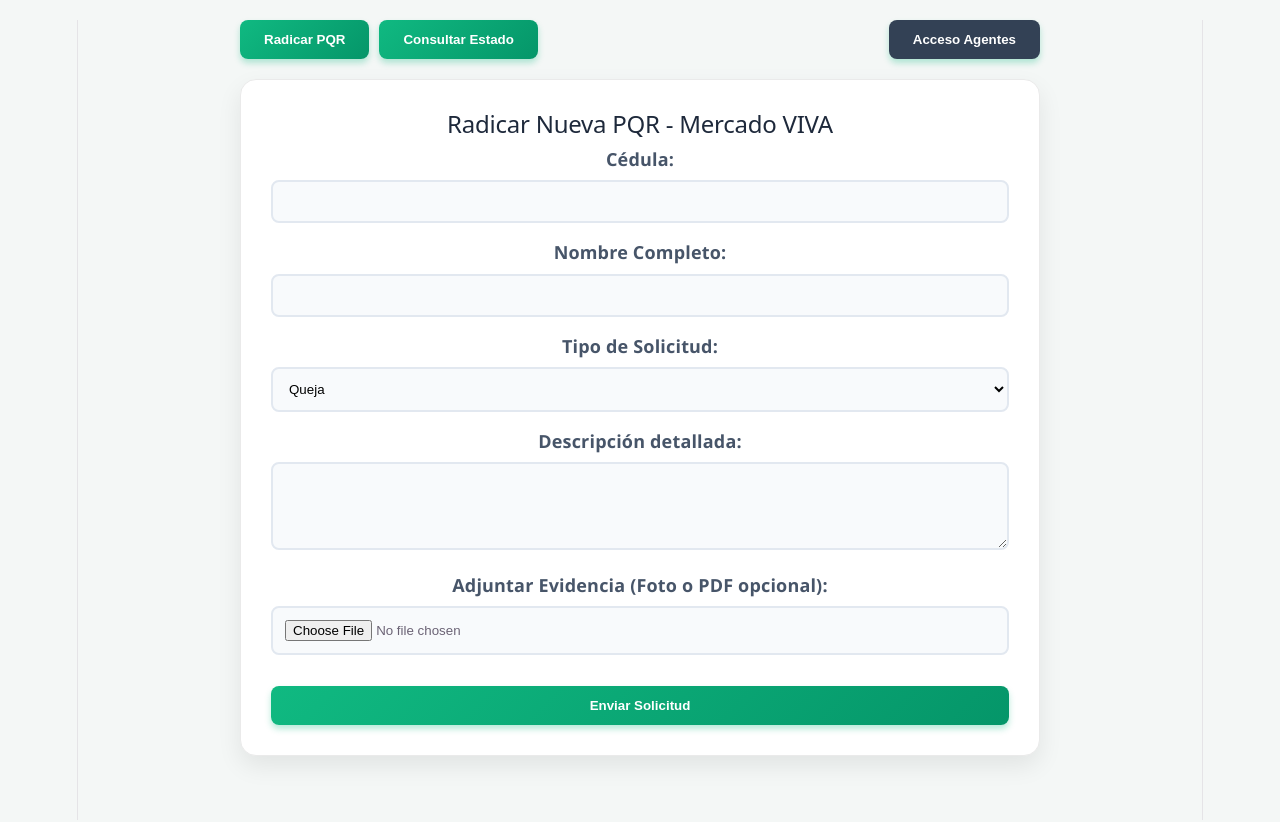
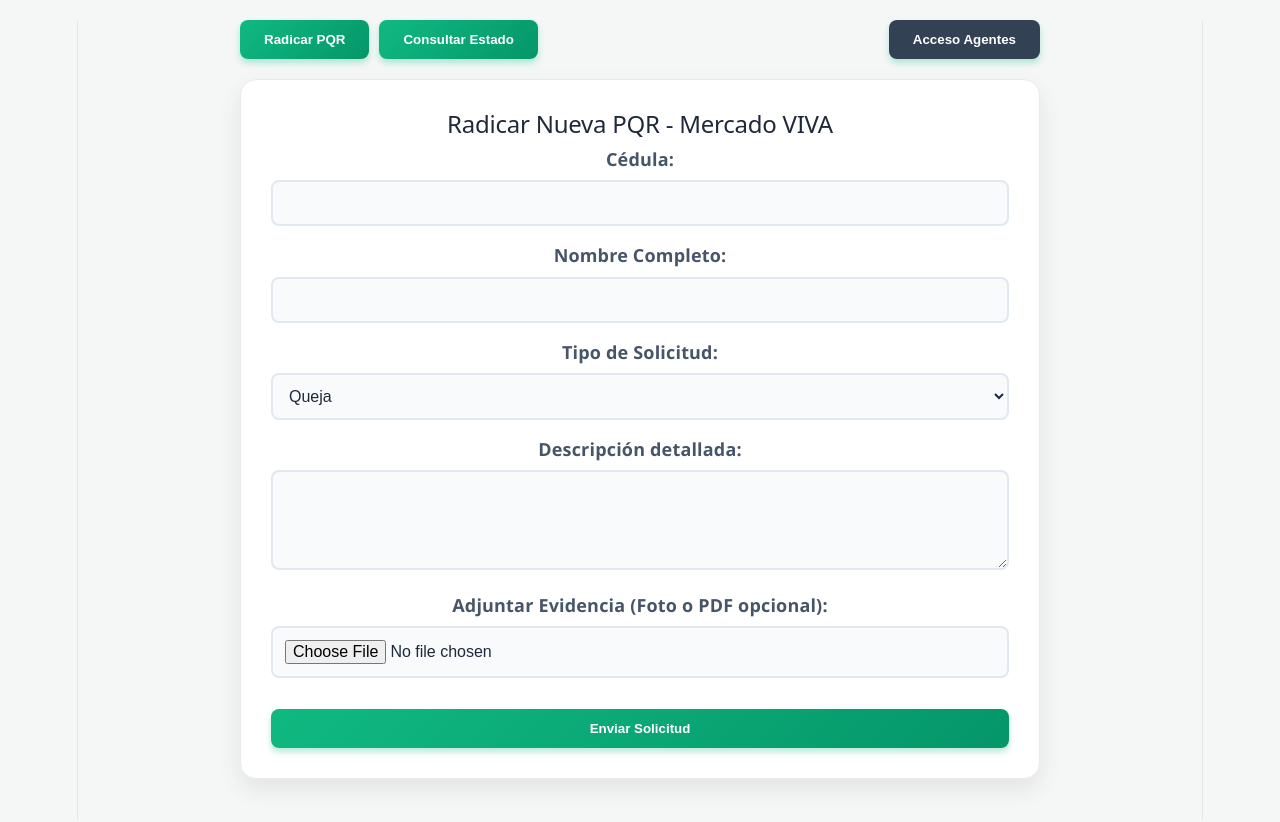
Before and after one commit to davidgarciavillanueva/mercadoviva-mvp, a React (Vite) app in the folder frontend_mercadoviva/: page / in a window 1280 px wide. Shown: the top 822 px of the page. Built offline with nearby package versions, Linux system fonts and the light colour scheme.

Commit message:
Enhance input and select styles in App.css
Updated input styles for better aesthetics and readability.

```diff
--- a/frontend_mercadoviva/src/App.css
+++ b/frontend_mercadoviva/src/App.css
@@ -54,7 +54,6 @@
   filter: brightness(1.1);
 }
 
-/* 4. Cajas de texto (Inputs) más estéticas */
 input, select, textarea {
   width: 100%;
   padding: 12px;
@@ -66,10 +65,18 @@
   transition: border-color 0.3s;
   background-color: #f8fafc;
   box-sizing: border-box;
+  color: #1e293b; /* ESTA ES LA MAGIA: Fuerza el texto a color oscuro */
+  font-size: 16px; /* Letra un poco más grande y legible */
 }
 
 input:focus, select:focus, textarea:focus {
   border-color: #10b981;
+  background-color: #ffffff;
+}
+
+/* Para que las opciones del menú desplegable también se vean oscuras */
+option {
+  color: #1e293b;
   background-color: #ffffff;
 }
 
```
